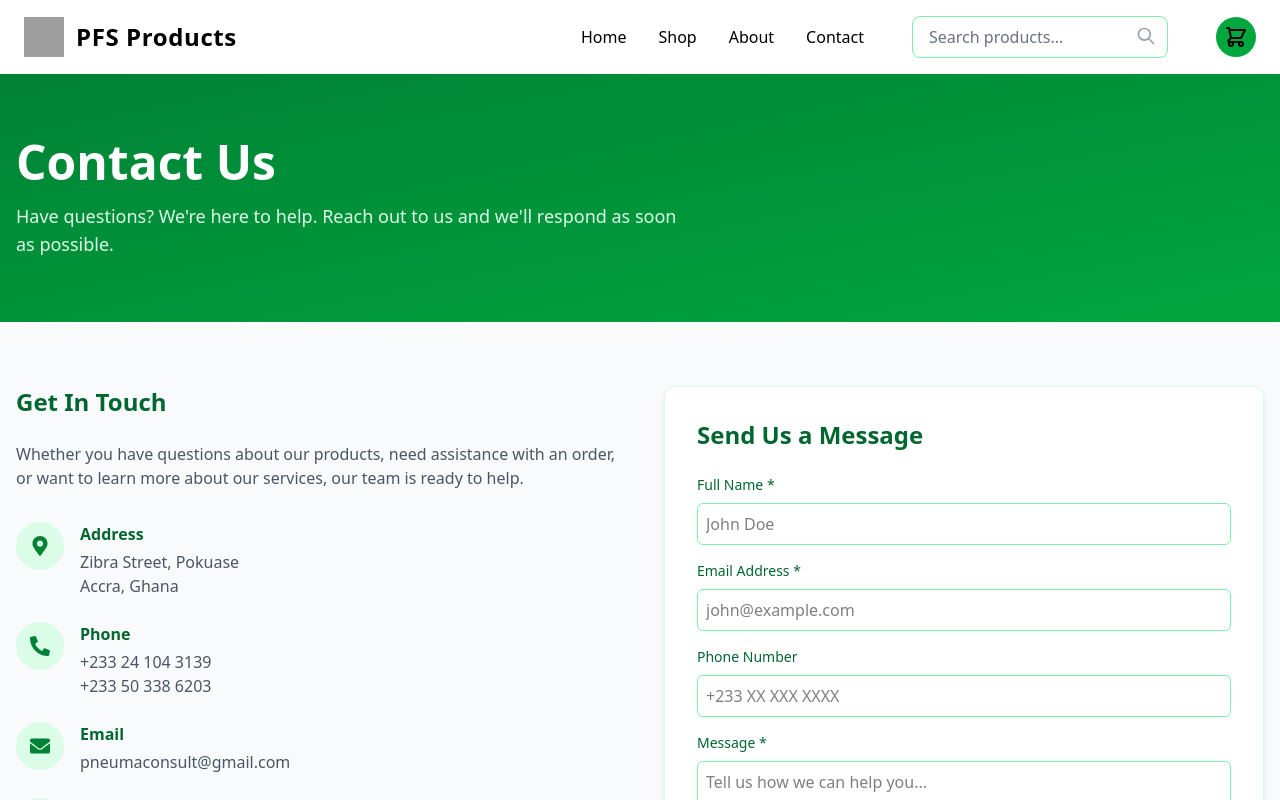
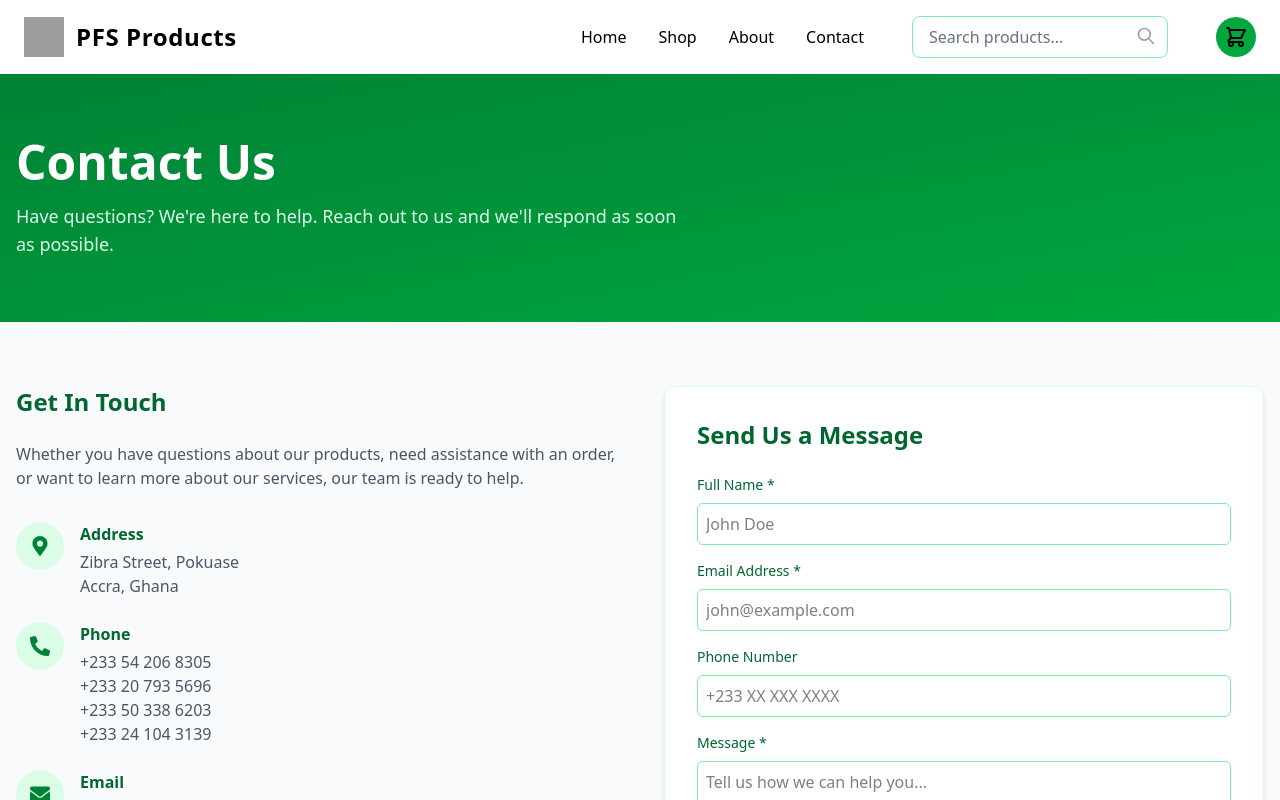
Before and after one commit to Alexandra4373/PFS, a React (Vite) app: page /contact in a window 1280 px wide. Shown: the top 800 px of the page. Built offline with nearby package versions, Linux system fonts and the light colour scheme; grey boxes are pictures that could not be loaded.

Commit message:
Update Contact.jsx

```diff
--- a/src/Pages/Contact.jsx
+++ b/src/Pages/Contact.jsx
@@ -75,9 +75,13 @@ function Contact() {
                   <div>
                     <h3 className="font-semibold mb-1 text-green-800">Phone</h3>
                     <p className="text-gray-600">
-                      +233 24 104 3139
+                      +233 54 206 8305
+                      <br />
+                      +233 20 793 5696
                       <br />
                       +233 50 338 6203
+                      <br />
+                      +233 24 104 3139
                     </p>
                   </div>
                 </div>
```
